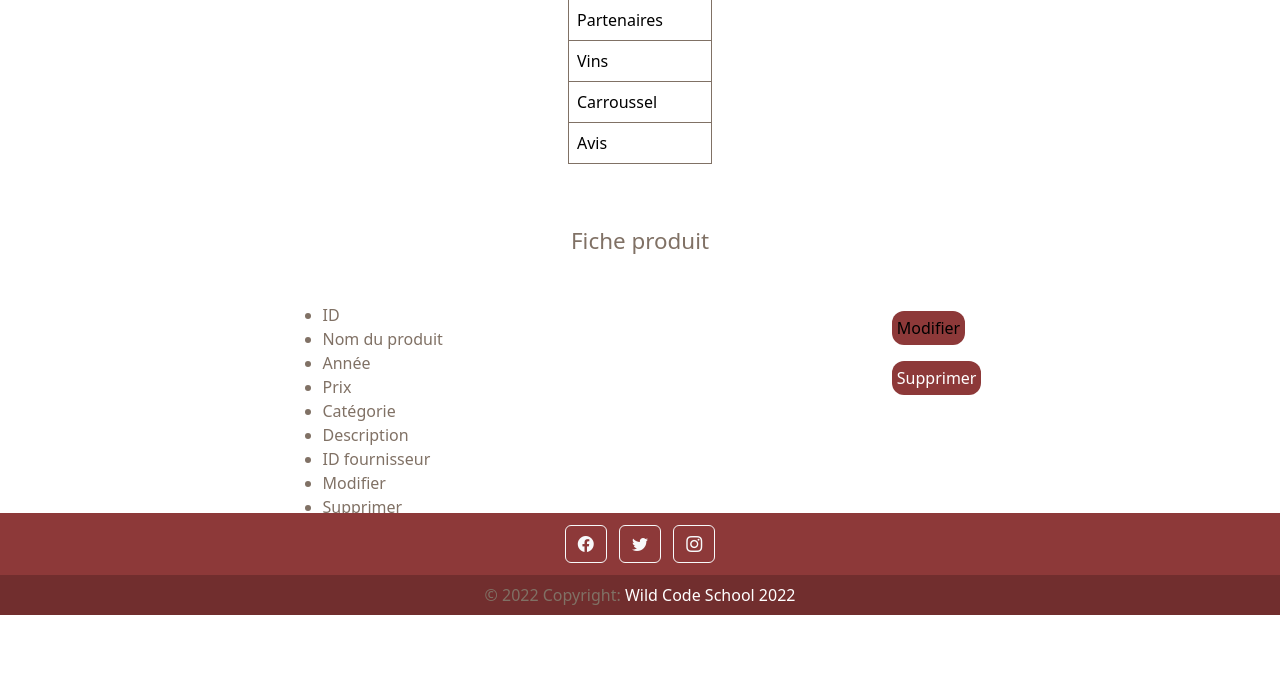
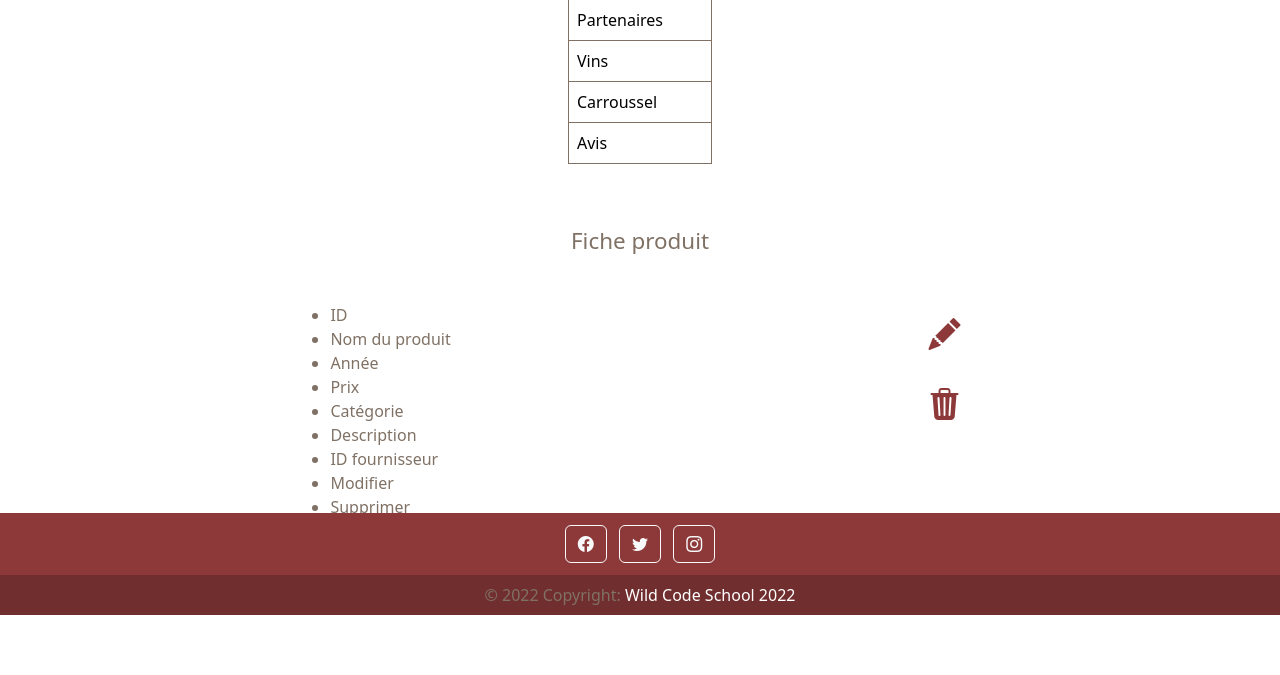
Before and after one commit to WildCodeSchool/2022_09_PHP_Lyon_Vin_sur_Vin, a PHP site: template src/View/Wine/show.html.twig in a window 1280 px wide. Shown: the part 185-860 px from the top of the page. Run offline with PHP 8.4, Linux system fonts and the light colour scheme; the template is opened without the code that fills it, so the values that code supplies are empty; some libraries are stand-ins or nearby versions.

Commit message:
add delete icons and edit icons in show files

```diff
--- a/src/View/Partner/show.html.twig
+++ b/src/View/Partner/show.html.twig
@@ -42,7 +42,7 @@
 			</div>
 				<form action="/partners/delete" method="POST">
 					<input type="hidden" name="id" value="{{ partner.id }}">
-					<button class="m-3">Supprimer</button>
+					<button class="btn btn-xl align-self-center" role="button"><i class="bi bi-trash3-fill"></i></button>
 				</form>
 		</div>
 		<button class="m-3">
--- a/src/View/Wine/show.html.twig
+++ b/src/View/Wine/show.html.twig
@@ -26,13 +26,10 @@
 							<div>{{ wine.partner_id }}</div>
 </ul>
 							<div>
-								<button>
-									<a href="/wines/edit?id={{wine.id}}">Modifier</a>
-								</button>
-
+								<a role="button" class="btn btn-xl align-self-center" href="/wines/edit?id={{wine.id}}"><i class="bi bi-pencil-fill"></i></a>
 								<form action="/wines/delete" method="POST">
 									<input type="hidden" name="id" value="{{ wine.id }}">
-									<button>Supprimer</button>
+									<button class="btn btn-xl align-self-center" role="button"><i class="bi bi-trash3-fill"></i></button>
 								</form>
 							</div>
 
```
